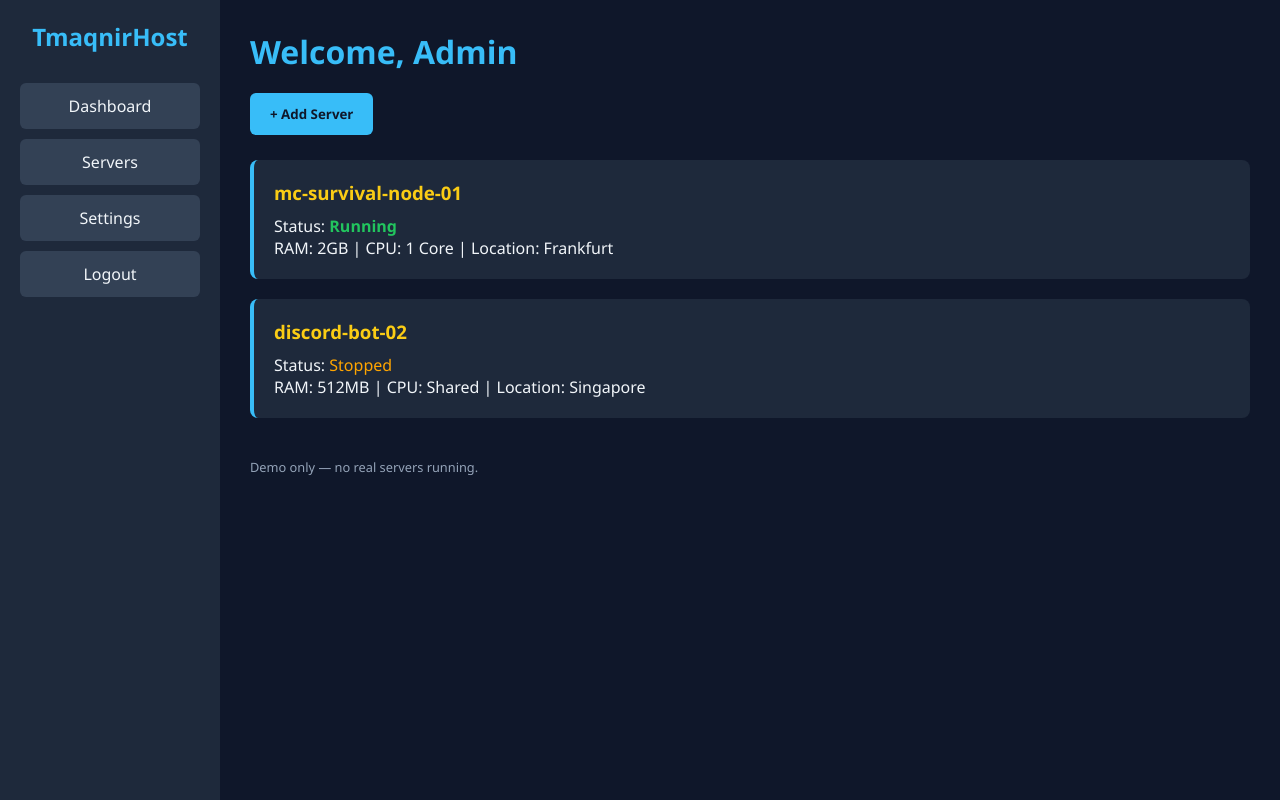
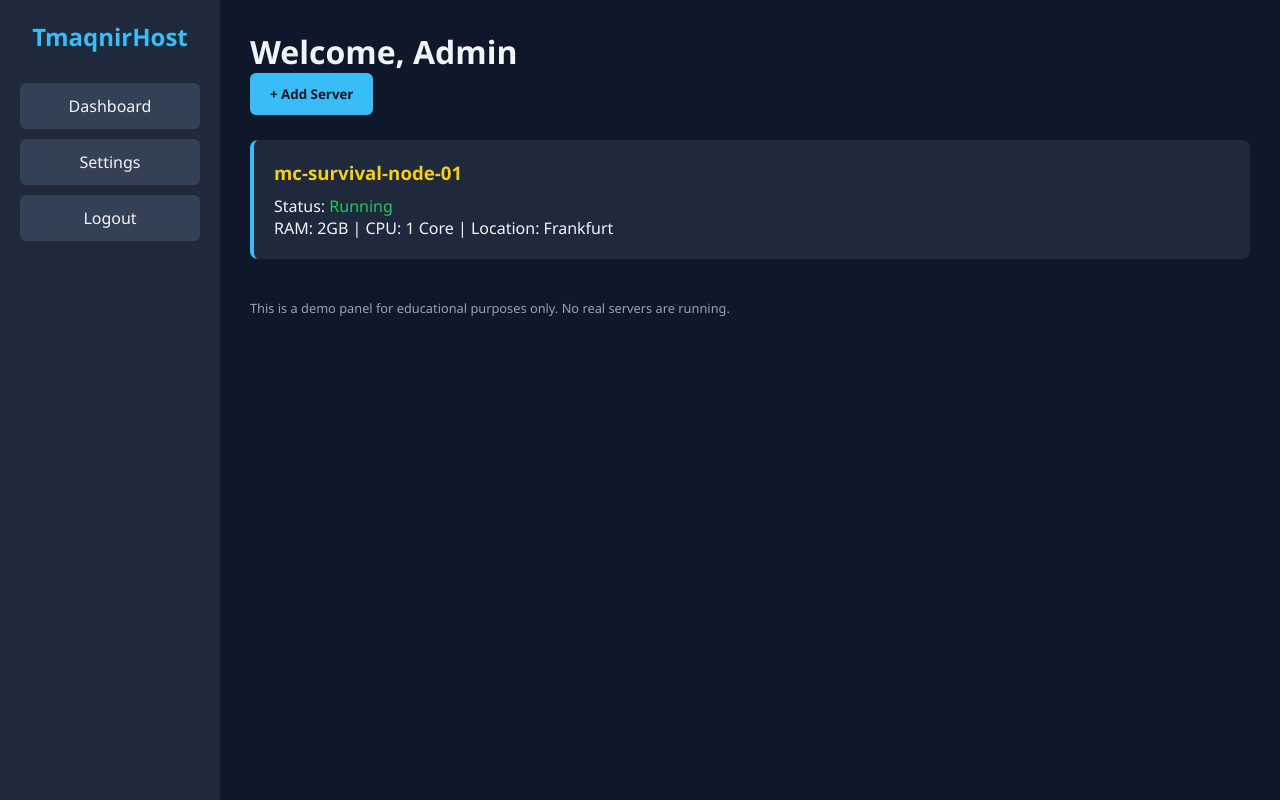
Before and after one commit to fthrdev/paneltmaqnir.mine.bz, a plain HTML site: page dashboard.html in a window 1280 px wide. Both pictures are taken after a click on the item "Dashboard". Drawn offline with Linux system fonts and the light colour scheme.

Commit message:
Update dashboard.html

```diff
--- a/dashboard.html
+++ b/dashboard.html
@@ -2,12 +2,12 @@
 <html lang="en">
 <head>
   <meta charset="UTF-8">
-  <title>TmaqnirHost Dashboard</title>
+  <title>TmaqnirHost - Dashboard</title>
   <style>
     * {
+      box-sizing: border-box;
       margin: 0;
       padding: 0;
-      box-sizing: border-box;
       font-family: 'Segoe UI', sans-serif;
     }
 
@@ -26,12 +26,13 @@
 
     .sidebar h2 {
       color: #38bdf8;
+      text-align: center;
       margin-bottom: 30px;
-      text-align: center;
     }
 
     .sidebar ul {
       list-style: none;
+      padding: 0;
     }
 
     .sidebar ul li {
@@ -39,8 +40,8 @@
       margin-bottom: 10px;
       background-color: #334155;
       border-radius: 6px;
+      text-align: center;
       cursor: pointer;
-      text-align: center;
     }
 
     .sidebar ul li:hover {
@@ -53,9 +54,12 @@
       padding: 30px;
     }
 
-    .content h1 {
-      margin-bottom: 20px;
-      color: #38bdf8;
+    .page {
+      display: none;
+    }
+
+    .page.active {
+      display: block;
     }
 
     .server-card {
@@ -71,15 +75,8 @@
       color: #facc15;
     }
 
-    .server-status {
-      font-weight: bold;
+    .running {
       color: #22c55e;
-    }
-
-    .footer {
-      margin-top: 40px;
-      font-size: 0.8em;
-      color: #94a3b8;
     }
 
     .add-btn {
@@ -93,7 +90,6 @@
       margin-bottom: 25px;
     }
 
-    /* Modal */
     .modal {
       display: none;
       position: fixed;
@@ -111,15 +107,10 @@
       width: 400px;
     }
 
-    .modal-content h3 {
-      color: #38bdf8;
-      margin-bottom: 15px;
-    }
-
     .modal-content input {
       width: 100%;
       padding: 10px;
-      margin-bottom: 15px;
+      margin-bottom: 10px;
       background-color: #334155;
       border: none;
       border-radius: 6px;
@@ -136,46 +127,50 @@
       color: #0f172a;
       margin-right: 10px;
     }
+
+    footer {
+      margin-top: 40px;
+      font-size: 0.8em;
+      color: #94a3b8;
+    }
   </style>
 </head>
 <body>
   <div class="sidebar">
     <h2>TmaqnirHost</h2>
     <ul>
-      <li>Dashboard</li>
-      <li>Servers</li>
-      <li>Settings</li>
+      <li onclick="showPage('dashboard')">Dashboard</li>
+      <li onclick="showPage('settings')">Settings</li>
       <li onclick="logout()">Logout</li>
     </ul>
   </div>
 
   <div class="content">
+    <div id="dashboard" class="page active">
       <h1>Welcome, Admin</h1>
-
       <button class="add-btn" onclick="openModal()">+ Add Server</button>
-
       <div id="server-list">
         <div class="server-card">
           <h3>mc-survival-node-01</h3>
-        <p>Status: <span class="server-status">Running</span></p>
+          <p>Status: <span class="running">Running</span></p>
           <p>RAM: 2GB | CPU: 1 Core | Location: Frankfurt</p>
         </div>
-      <div class="server-card">
-        <h3>discord-bot-02</h3>
-        <p>Status: <span style="color: orange;">Stopped</span></p>
-        <p>RAM: 512MB | CPU: Shared | Location: Singapore</p>
       </div>
     </div>
 
-    <div class="footer">
-      Demo only — no real servers running.
+    <div id="settings" class="page">
+      <h1>Settings</h1>
+      <p>Demo mode — no real settings can be saved.</p>
+      <label>Theme: <select><option>Dark</option><option>Light</option></select></label>
     </div>
+
+    <footer>This is a demo panel for educational purposes only. No real servers are running.</footer>
   </div>
 
   <!-- Modal -->
   <div class="modal" id="modal">
     <div class="modal-content">
-      <h3>Add Fake Server</h3>
+      <h3>Add Server</h3>
       <input type="text" id="serverName" placeholder="Server Name">
       <input type="text" id="serverStatus" placeholder="Status (Running/Stopped)">
       <input type="text" id="serverSpec" placeholder="RAM/CPU/Location">
@@ -187,6 +182,11 @@
   <script>
     function logout() {
       window.location.href = 'index.html';
+    }
+
+    function showPage(id) {
+      document.querySelectorAll('.page').forEach(p => p.classList.remove('active'));
+      document.getElementById(id).classList.add('active');
     }
 
     function openModal() {
@@ -206,7 +206,7 @@
         const html = `
           <div class="server-card">
             <h3>${name}</h3>
-            <p>Status: <span class="server-status">${status}</span></p>
+            <p>Status: <span class="running">${status}</span></p>
             <p>${spec}</p>
           </div>
         `;
```
Lines whose indentation alone changed are shown as unchanged.
